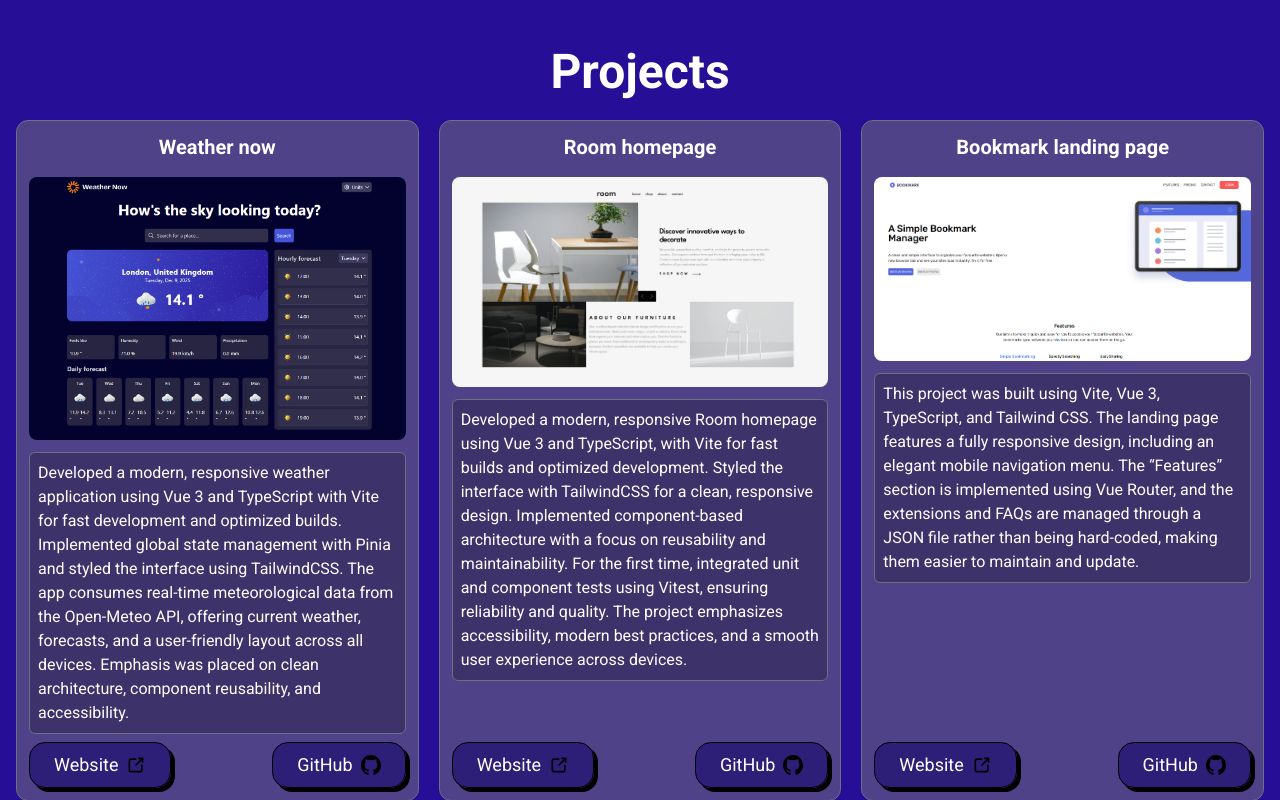
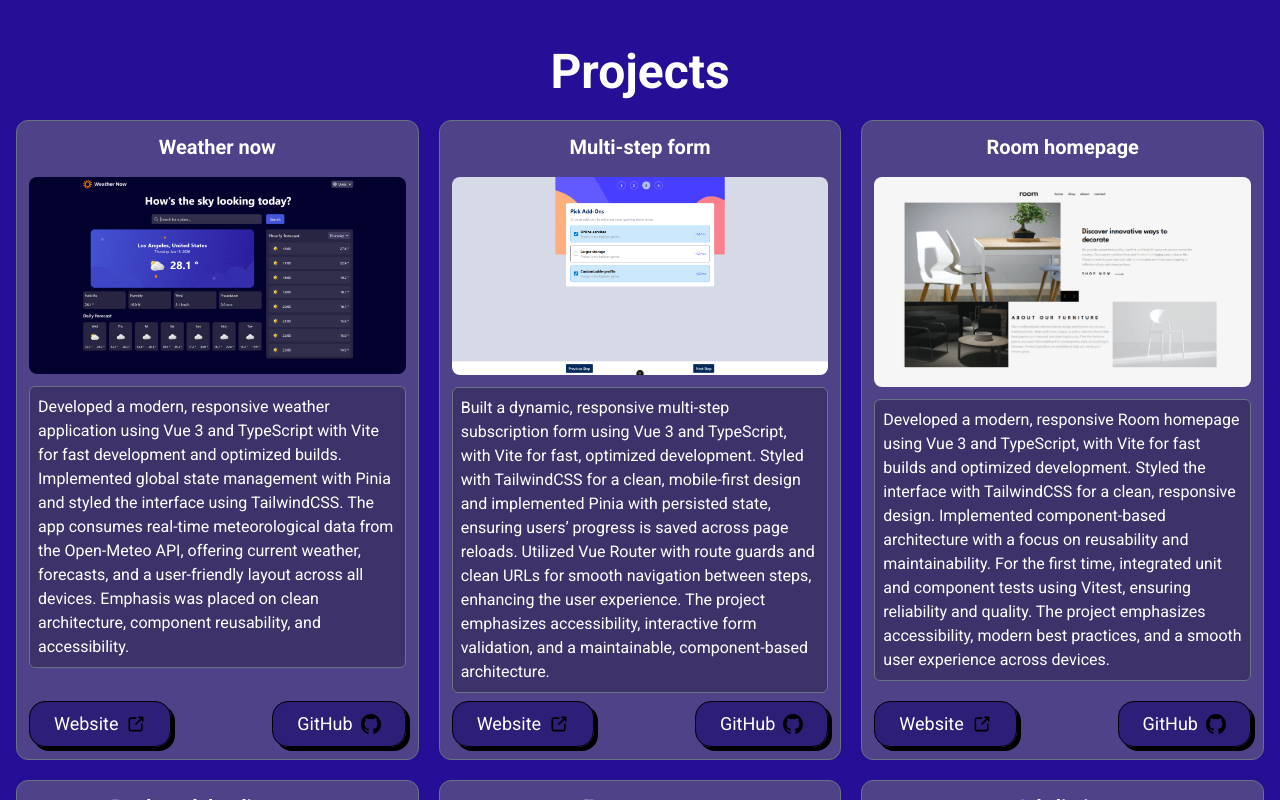
Before and after one commit to DannyHTML/Portfolio, a Vue app: page / in a window 1280 px wide. Shown: the part 1120-1920 px from the top of the page. Built offline with nearby package versions, Linux system fonts and the light colour scheme; no server answers.

Commit message:
Added another project

```diff
--- a/src/components/ProjectSection.vue
+++ b/src/components/ProjectSection.vue
@@ -16,6 +16,7 @@ import eCommerceImage from '../assets/e-commerce-image.png';
 import jobListingImage from '../assets/job-listing-image.png';
 import linkRedirectIcon from '../assets/link-redirect-icon.svg';
 import githubIcon from '../assets/github-logo.svg';
+import multiStepFormImage from '../assets/multi-step-form.png';
 
 const projects = [
   {
@@ -30,26 +31,37 @@ const projects = [
     id: 1,
   },
   {
+    title: 'Multi-step form',
+    image: multiStepFormImage,
+    description:
+      'Built a dynamic, responsive multi-step subscription form using Vue 3 and TypeScript, with Vite for fast, optimized development. Styled with TailwindCSS for a clean, mobile-first design and implemented Pinia with persisted state, ensuring users’ progress is saved across page reloads. Utilized Vue Router with route guards and clean URLs for smooth navigation between steps, enhancing the user experience. The project emphasizes accessibility, interactive form validation, and a maintainable, component-based architecture.',
+    linkWebsite: 'https://dannyhtml.github.io/Multi-step-form/signup/select-plan',
+    linkGithub: 'https://github.com/DannyHTML/Multi-step-form',
+    iconWebsite: linkRedirectIcon,
+    iconGithub: githubIcon,
+    id: 2,
+  },
+  {
     title: 'Room homepage',
     image: roomHomepageImage,
     description:
       'Developed a modern, responsive Room homepage using Vue 3 and TypeScript, with Vite for fast builds and optimized development. Styled the interface with TailwindCSS for a clean, responsive design. Implemented component-based architecture with a focus on reusability and maintainability. For the first time, integrated unit and component tests using Vitest, ensuring reliability and quality. The project emphasizes accessibility, modern best practices, and a smooth user experience across devices.',
-    linkWebsite: 'https://dannyhtml.github.io/Room-homepage/#/',
+    linkWebsite: 'https://dannyhtml.github.io/Room-homepage/',
     linkGithub: 'https://github.com/DannyHTML/Room-homepage',
     iconWebsite: linkRedirectIcon,
     iconGithub: githubIcon,
-    id: 2,
+    id: 3,
   },
   {
     title: 'Bookmark landing page',
     image: bookmarkImage,
     description:
       'This project was built using Vite, Vue 3, TypeScript, and Tailwind CSS. The landing page features a fully responsive design, including an elegant mobile navigation menu. The “Features” section is implemented using Vue Router, and the extensions and FAQs are managed through a JSON file rather than being hard-coded, making them easier to maintain and update.',
-    linkWebsite: 'https://dannyhtml.github.io/Bookmark-landing-page/#/',
+    linkWebsite: 'https://dannyhtml.github.io/Bookmark-landing-page',
     linkGithub: 'https://github.com/DannyHTML/Bookmark-landing-page',
     iconWebsite: linkRedirectIcon,
     iconGithub: githubIcon,
-    id: 3,
+    id: 4,
   },
   {
     title: 'E-commerce',
@@ -60,7 +72,7 @@ const projects = [
     linkGithub: 'https://github.com/DannyHTML/E-commerce',
     iconWebsite: linkRedirectIcon,
     iconGithub: githubIcon,
-    id: 4,
+    id: 5,
   },
   {
     title: 'Job-listing',
@@ -71,7 +83,7 @@ const projects = [
     linkGithub: 'https://github.com/DannyHTML/Job-listings',
     iconWebsite: linkRedirectIcon,
     iconGithub: githubIcon,
-    id: 5,
+    id: 6,
   },
 ];
 </script>
```
Also changed, not shown: src/assets/multi-step-form.png (added), src/assets/weather-now.png.
